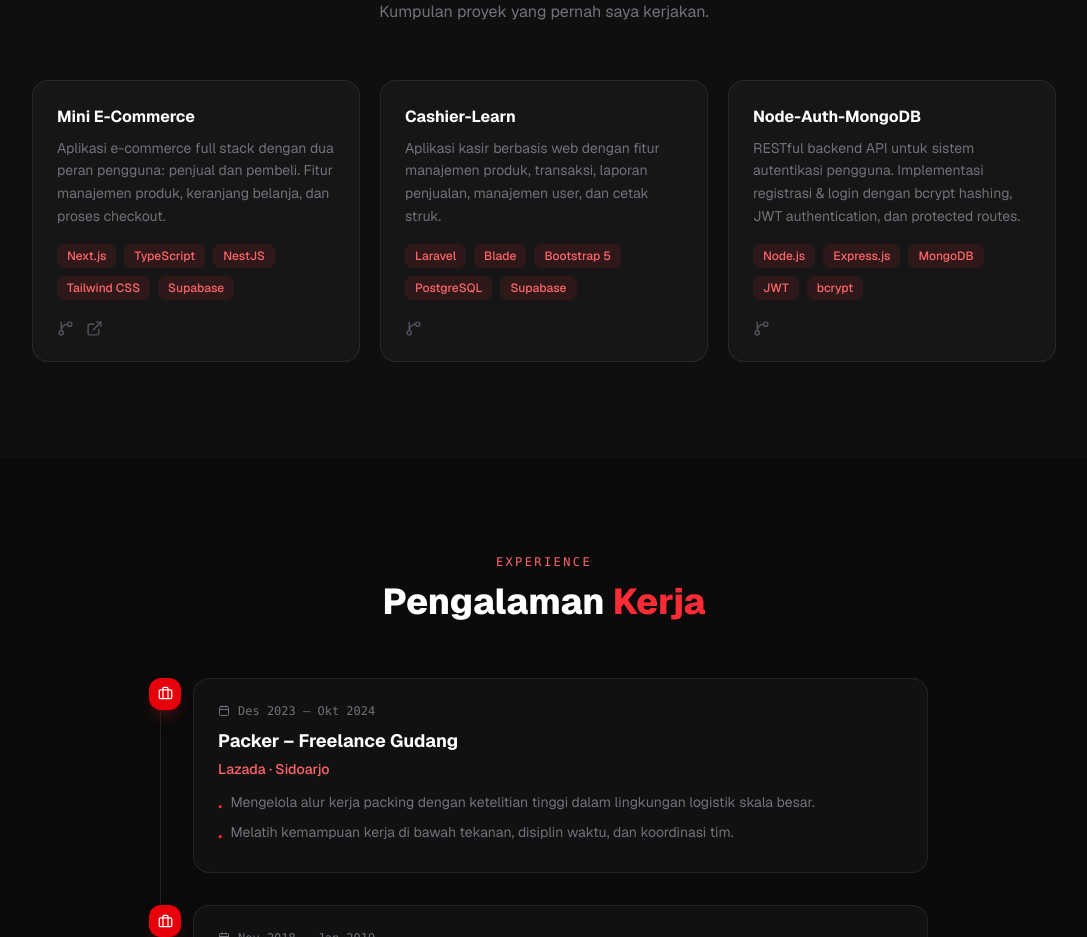
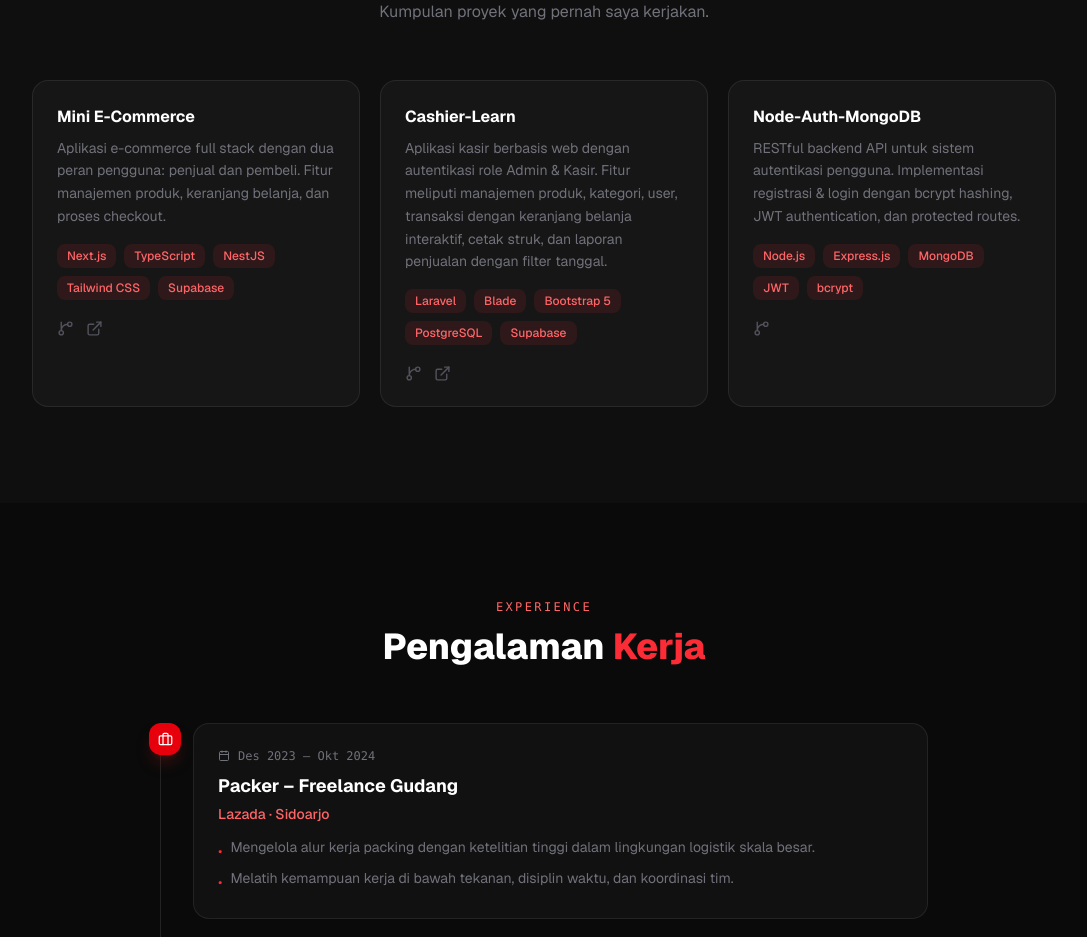
Before and after one commit to MAgSAsli/Profile-Web, a Next.js app: page / in a window 1280 px wide. Shown: the part 2840-3777 px from the top of the page, without its empty margins (96-1183 px from the left). Built offline with nearby package versions, Linux system fonts and the light colour scheme.

Commit message:
Update Cashier-Learn project: add demo URL and improve description

```diff
--- a/data/portfolio.ts
+++ b/data/portfolio.ts
@@ -99,9 +99,10 @@ export const projects: {
   },
   {
     title: "Cashier-Learn",
-    description: "Aplikasi kasir berbasis web dengan fitur manajemen produk, transaksi, laporan penjualan, manajemen user, dan cetak struk.",
+    description: "Aplikasi kasir berbasis web dengan autentikasi role Admin & Kasir. Fitur meliputi manajemen produk, kategori, user, transaksi dengan keranjang belanja interaktif, cetak struk, dan laporan penjualan dengan filter tanggal.",
     tech: ["Laravel", "Blade", "Bootstrap 5", "PostgreSQL", "Supabase"],
     github: "https://github.com/MAgSAsli/Cashier-App",
+    demo: "https://aea4d347-0b32-4579-916d-122e3f236d5f-00-cwpn15hd710i.pike.replit.dev/",
   },
   {
     title: "Node-Auth-MongoDB",
```
